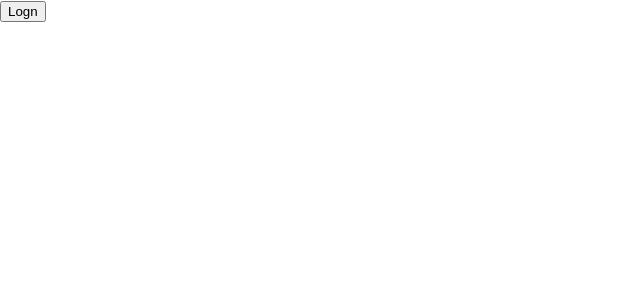
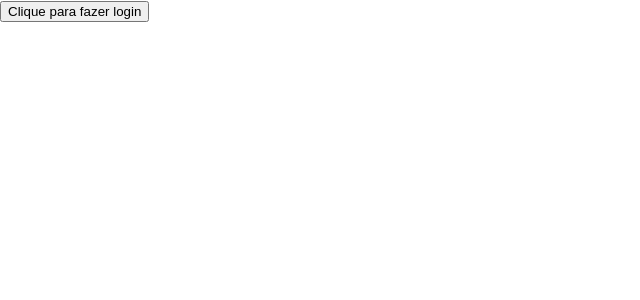
Before and after one commit to laispetra/bob-mafalda, a React (Create React App) app: page / in a window 1280 px wide. Shown: the top 300 px of the page, without its empty margins (0-640 px from the left). Built offline with nearby package versions, Linux system fonts and the light colour scheme.

Commit message:
alterando linha21 para clique para login

```diff
--- a/src/App.js
+++ b/src/App.js
@@ -3,7 +3,7 @@ import React from 'react';
 function App() {
   return (
     <div>
-      <button>Logn</button>
+      <button>Clique para fazer login</button>
     </div>
   );
 }
```
